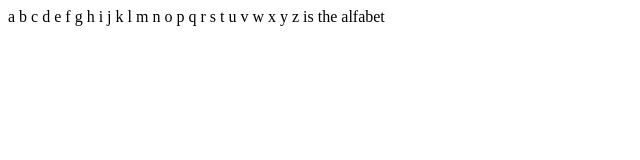
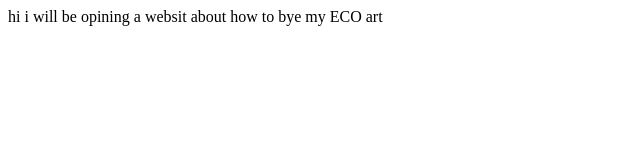
Before and after one commit to meadowrosebutler/MeadowsCoding, a plain HTML site: page index.html in a window 1280 px wide. Shown: the full height of the page, 0-640 px from the left. Drawn offline with Linux system fonts and the light colour scheme.

Commit message:
Update index.html

```diff
--- a/index.html
+++ b/index.html
@@ -1,6 +1,6 @@
 <!DOCTYPE html>
 <html>
 <body>
-a b c d e f g h i j k l m n o p q r s t u v w x y z is the alfabet
+hi i will be opining a websit about how to bye my ECO art
 </body>
 </html>
```
